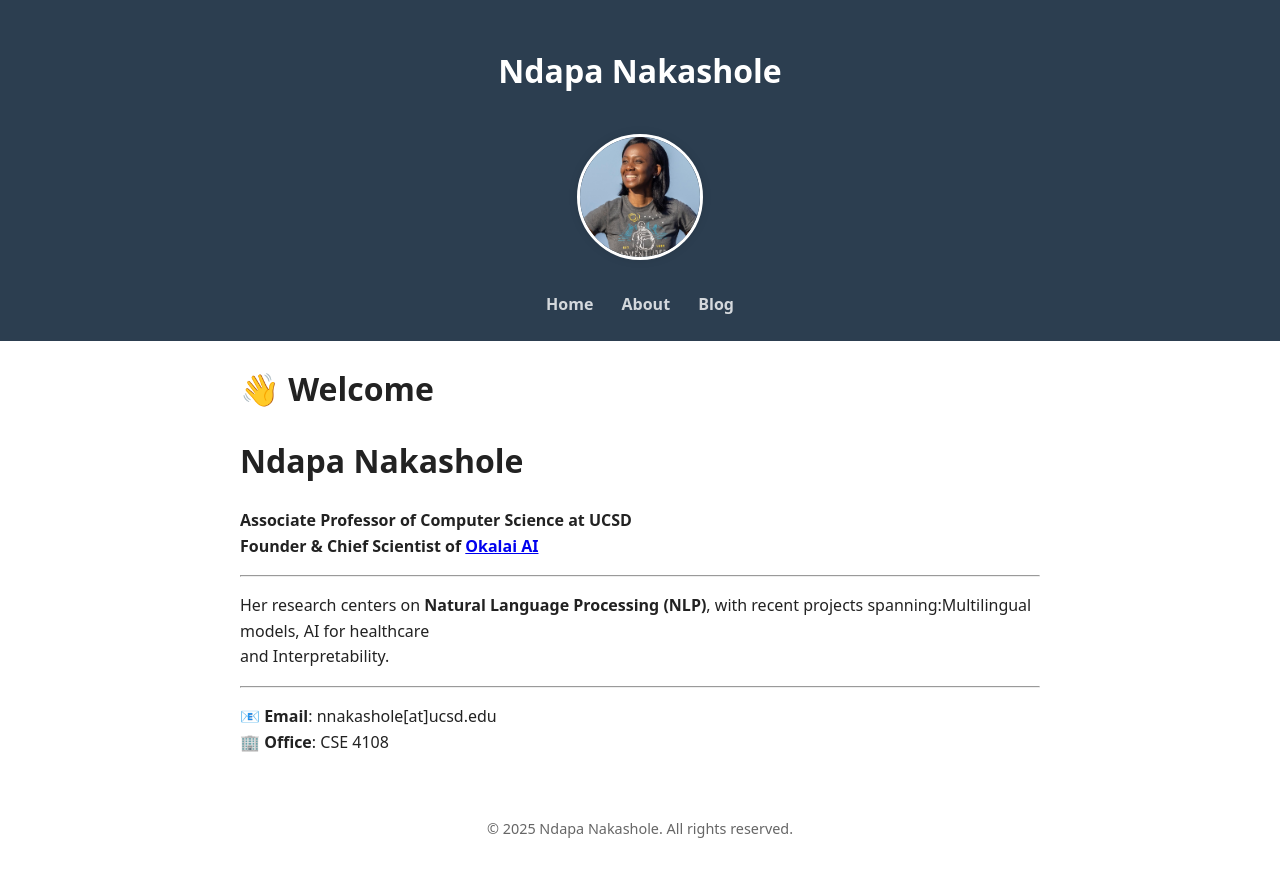
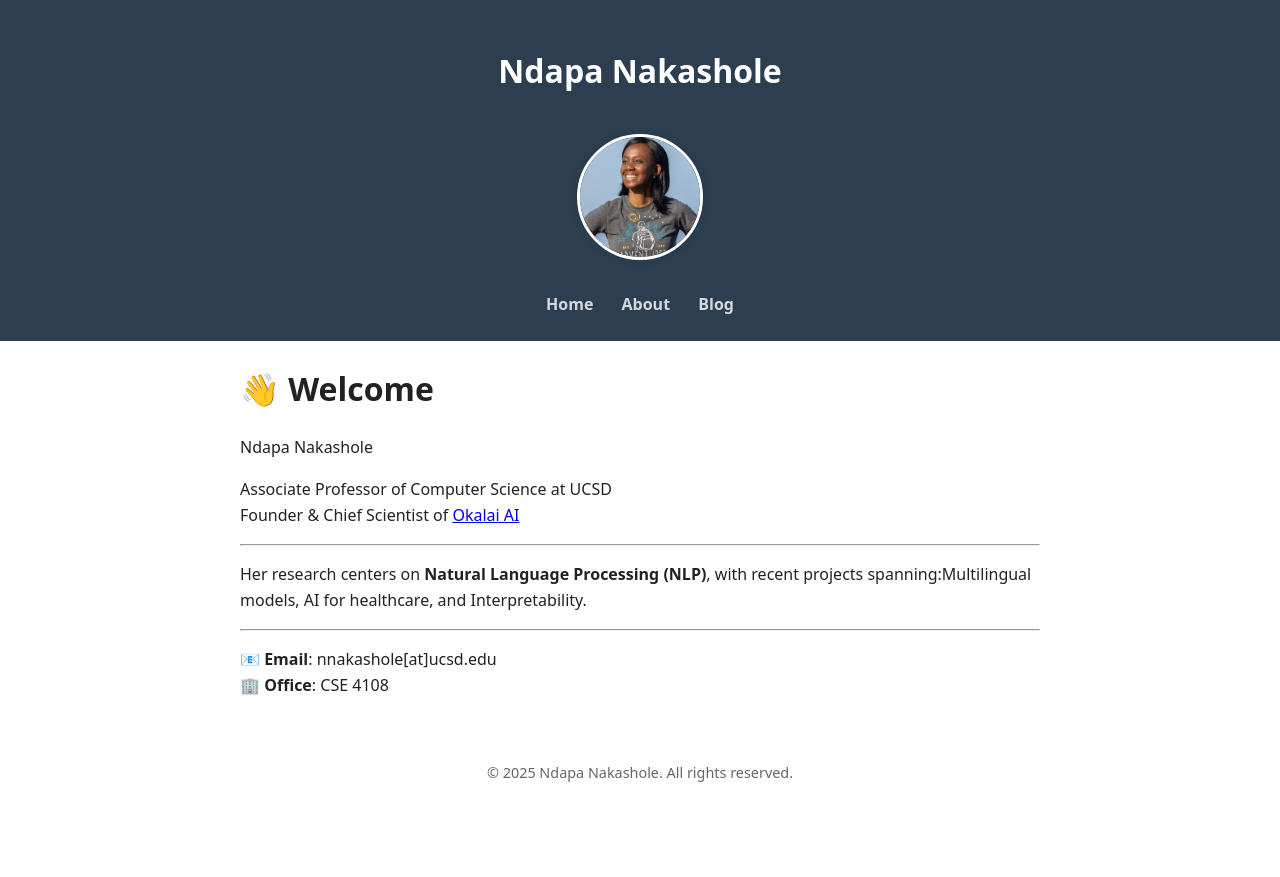
Before and after one commit to ndapa/ndapa.github.io, a Jekyll site: the page built from index.md, in a window 1280 px wide. Shown: the top 877 px of the page. Built offline with Jekyll 4.4.1, drawn with Linux system fonts in a browser that asks for light colours.

```diff
--- a/index.md
+++ b/index.md
@@ -5,15 +5,14 @@ title: "Home"
 
 # 👋 Welcome
 
-# Ndapa Nakashole
+Ndapa Nakashole
 
-**Associate Professor of Computer Science at UCSD**
-**Founder & Chief Scientist of [Okalai AI](https://okalai.org)**
+Associate Professor of Computer Science at UCSD
+Founder & Chief Scientist of [Okalai AI](https://okalai.org)
 
 ---
 
-Her research centers on **Natural Language Processing (NLP)**, with recent projects spanning:Multilingual models, AI for healthcare
-and  Interpretability.
+Her research centers on **Natural Language Processing (NLP)**, with recent projects spanning:Multilingual models, AI for healthcare, and Interpretability.
 
 ---
 
```
